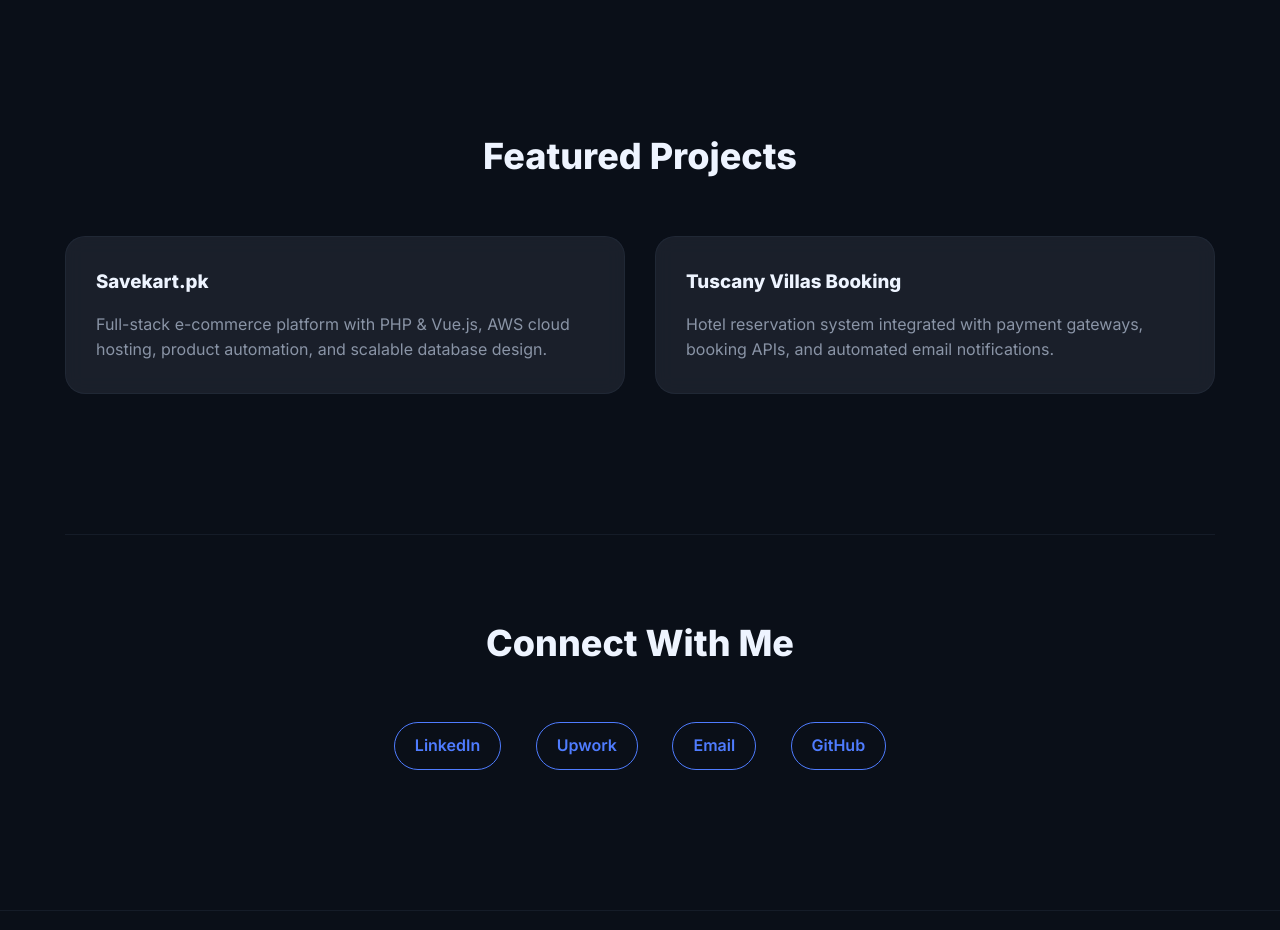
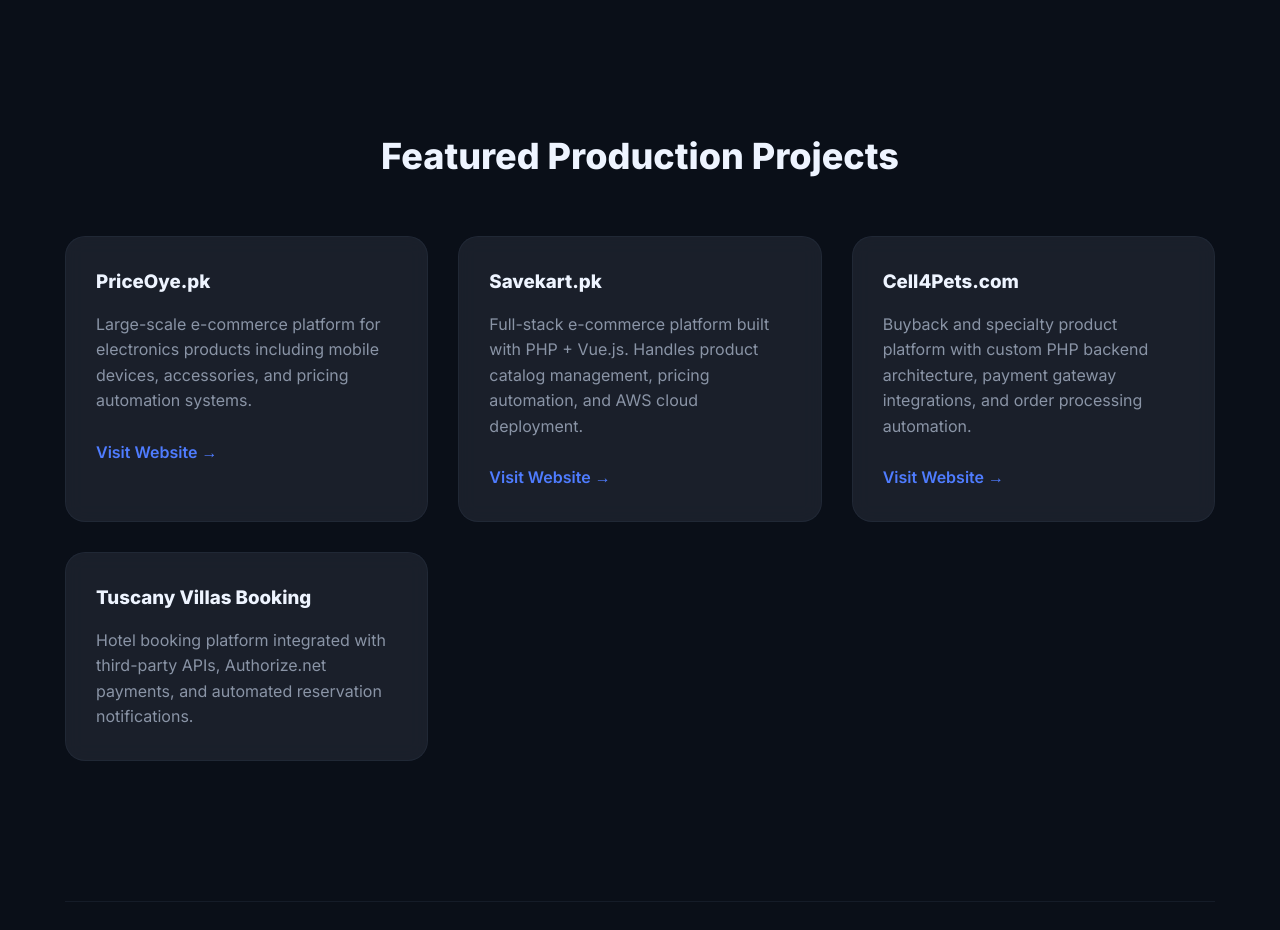
Before and after one commit to matiullah31/matiullah31.github.io, a plain HTML site: page index.html in a window 1280 px wide. Shown: the part 1340-2270 px from the top of the page. Drawn offline with nearby package versions, Linux system fonts and the light colour scheme.

Commit message:
Update index.html

```diff
--- a/index.html
+++ b/index.html
@@ -274,18 +274,61 @@
 
 <!-- PROJECTS -->
 <section style="margin-top:140px">
-<h2 class="section-title">Featured Projects</h2>
+
+<h2 class="section-title">Featured Production Projects</h2>
+
 <div class="grid">
+
+<div class="project">
+<h3>PriceOye.pk</h3>
+<p>
+Large-scale e-commerce platform for electronics products including mobile devices,
+accessories, and pricing automation systems.
+</p>
+<br>
+<a href="https://priceoye.pk" target="_blank" style="color:var(--accent); text-decoration:none; font-weight:600;">
+Visit Website →
+</a>
+</div>
+
 <div class="project">
 <h3>Savekart.pk</h3>
-<p>Full-stack e-commerce platform with PHP & Vue.js, AWS cloud hosting, product automation, and scalable database design.</p>
+<p>
+Full-stack e-commerce platform built with PHP + Vue.js.
+Handles product catalog management, pricing automation, and AWS cloud deployment.
+</p>
+<br>
+<a href="https://savekart.pk" target="_blank" style="color:var(--accent); text-decoration:none; font-weight:600;">
+Visit Website →
+</a>
 </div>
+
+
+
+<div class="project">
+<h3>Cell4Pets.com</h3>
+<p>
+Buyback and specialty product platform with custom PHP backend architecture,
+payment gateway integrations, and order processing automation.
+</p>
+<br>
+<a href="https://cell4pets.com" target="_blank" style="color:var(--accent); text-decoration:none; font-weight:600;">
+Visit Website →
+</a>
+</div>
+
 <div class="project">
 <h3>Tuscany Villas Booking</h3>
-<p>Hotel reservation system integrated with payment gateways, booking APIs, and automated email notifications.</p>
+<p>
+Hotel booking platform integrated with third-party APIs,
+Authorize.net payments, and automated reservation notifications.
+</p>
 </div>
+
 </div>
+
 </section>
+
 
 <!-- CONNECT -->
 <section class="connect">
```
